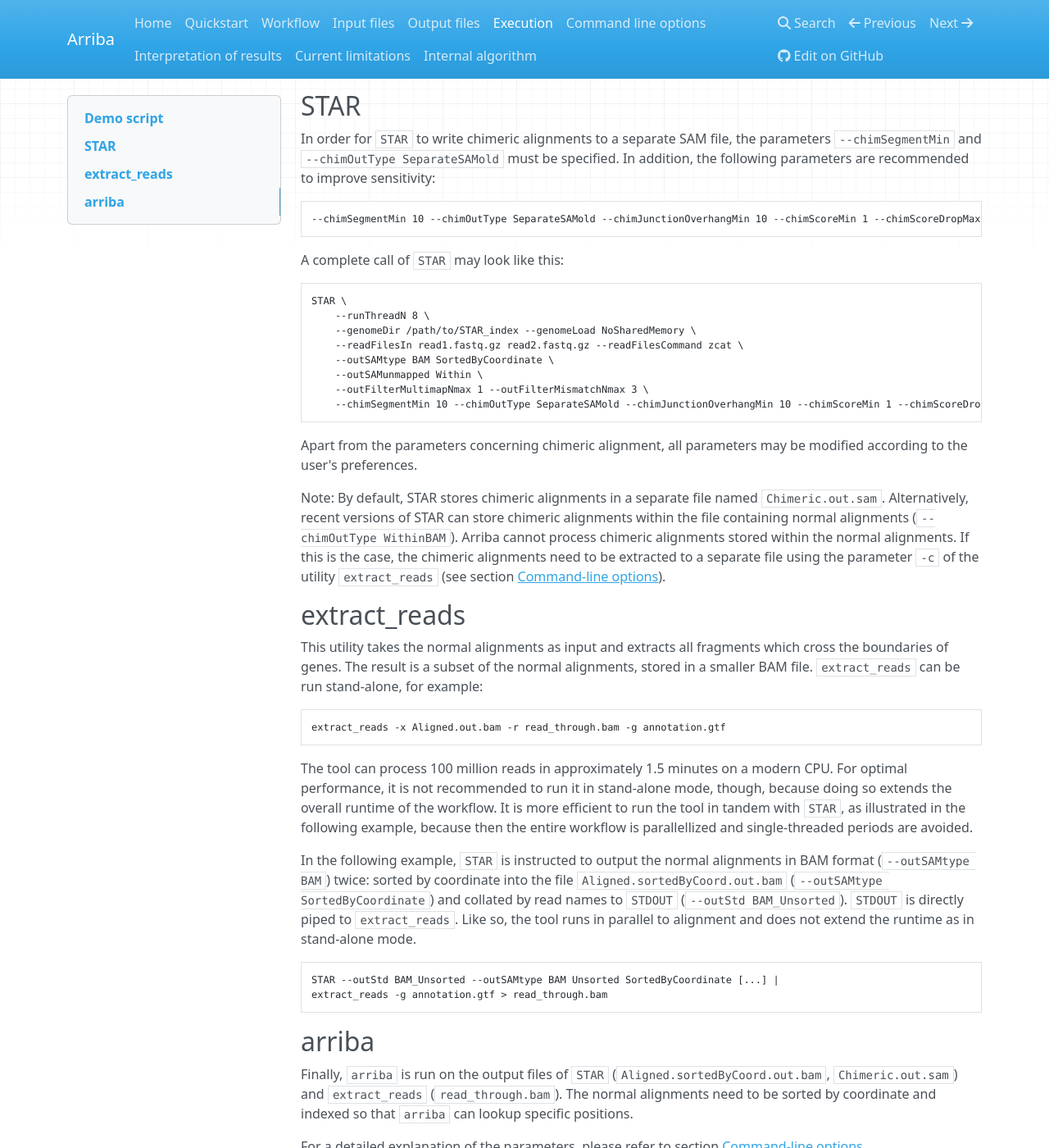
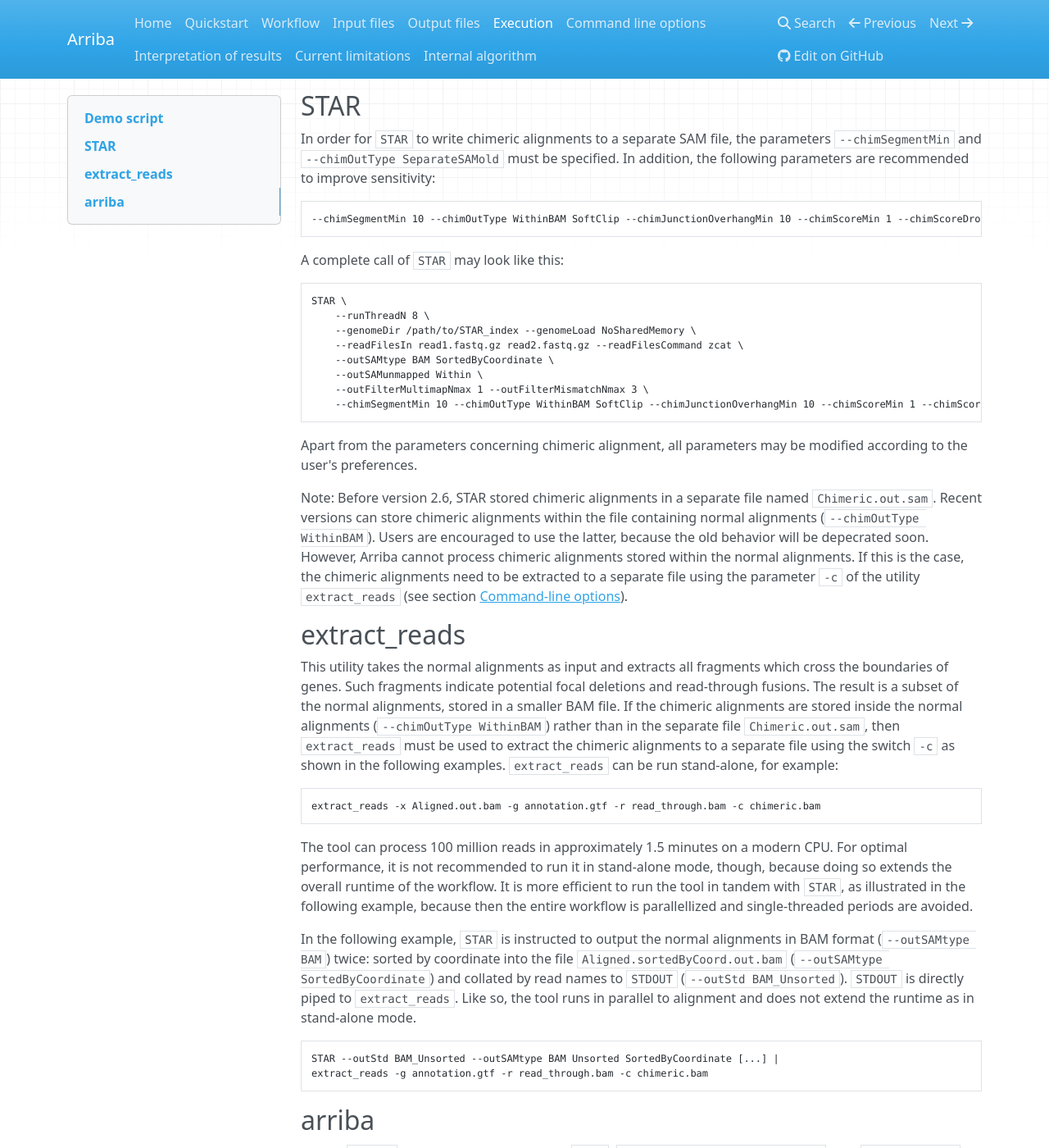
Before and after one commit to suhrig/arriba, an MkDocs documentation site: the page built from documentation/execution.md, in a window 1280 px wide and 1400 px high, scrolled down 236 px. Shown: the whole window at 82% size. Built offline with MkDocs 1.6.1, drawn with Linux system fonts in a browser that asks for light colours; nearby versions of some CDN libraries; old or Windows-style settings are respelled for this version of MkDocs.

Commit message:
use --chimOutType WithinBAM, because SeparateSAMold might be deprecated soon

````diff
--- a/documentation/execution.md
+++ b/documentation/execution.md
@@ -9,7 +9,7 @@
 In order for `STAR` to write chimeric alignments to a separate SAM file, the parameters `--chimSegmentMin` and `--chimOutType SeparateSAMold` must be specified. In addition, the following parameters are recommended to improve sensitivity:
 
 ```bash
---chimSegmentMin 10 --chimOutType SeparateSAMold --chimJunctionOverhangMin 10 --chimScoreMin 1 --chimScoreDropMax 30 --chimScoreJunctionNonGTAG 0 --chimScoreSeparation 1 --alignSJstitchMismatchNmax 5 -1 5 5 --chimSegmentReadGapMax 3
+--chimSegmentMin 10 --chimOutType WithinBAM SoftClip --chimJunctionOverhangMin 10 --chimScoreMin 1 --chimScoreDropMax 30 --chimScoreJunctionNonGTAG 0 --chimScoreSeparation 1 --alignSJstitchMismatchNmax 5 -1 5 5 --chimSegmentReadGapMax 3
 ```
 
 A complete call of `STAR` may look like this:
@@ -22,20 +22,20 @@
 	--outSAMtype BAM SortedByCoordinate \
 	--outSAMunmapped Within \
 	--outFilterMultimapNmax 1 --outFilterMismatchNmax 3 \
-	--chimSegmentMin 10 --chimOutType SeparateSAMold --chimJunctionOverhangMin 10 --chimScoreMin 1 --chimScoreDropMax 30 --chimScoreJunctionNonGTAG 0 --chimScoreSeparation 1 --alignSJstitchMismatchNmax 5 -1 5 5 --chimSegmentReadGapMax 3
+	--chimSegmentMin 10 --chimOutType WithinBAM SoftClip --chimJunctionOverhangMin 10 --chimScoreMin 1 --chimScoreDropMax 30 --chimScoreJunctionNonGTAG 0 --chimScoreSeparation 1 --alignSJstitchMismatchNmax 5 -1 5 5 --chimSegmentReadGapMax 3
 ```
 
 Apart from the parameters concerning chimeric alignment, all parameters may be modified according to the user's preferences.
 
-Note: By default, STAR stores chimeric alignments in a separate file named `Chimeric.out.sam`. Alternatively, recent versions of STAR can store chimeric alignments within the file containing normal alignments (`--chimOutType WithinBAM`). Arriba cannot process chimeric alignments stored within the normal alignments. If this is the case, the chimeric alignments need to be extracted to a separate file using the parameter `-c` of the utility `extract_reads` (see section [Command-line options](command-line-options.md#extract_reads)).
+Note: Before version 2.6, STAR stored chimeric alignments in a separate file named `Chimeric.out.sam`. Recent versions can store chimeric alignments within the file containing normal alignments (`--chimOutType WithinBAM`). Users are encouraged to use the latter, because the old behavior will be depecrated soon. However, Arriba cannot process chimeric alignments stored within the normal alignments. If this is the case, the chimeric alignments need to be extracted to a separate file using the parameter `-c` of the utility `extract_reads` (see section [Command-line options](command-line-options.md#extract_reads)).
 
 extract_reads
 -------------
 
-This utility takes the normal alignments as input and extracts all fragments which cross the boundaries of genes. The result is a subset of the normal alignments, stored in a smaller BAM file. `extract_reads` can be run stand-alone, for example:
+This utility takes the normal alignments as input and extracts all fragments which cross the boundaries of genes. Such fragments indicate potential focal deletions and read-through fusions. The result is a subset of the normal alignments, stored in a smaller BAM file. If the chimeric alignments are stored inside the normal alignments (`--chimOutType WithinBAM`) rather than in the separate file `Chimeric.out.sam`, then `extract_reads` must be used to extract the chimeric alignments to a separate file using the switch `-c` as shown in the following examples. `extract_reads` can be run stand-alone, for example:
 
 ```bash
-extract_reads -x Aligned.out.bam -r read_through.bam -g annotation.gtf
+extract_reads -x Aligned.out.bam -g annotation.gtf -r read_through.bam -c chimeric.bam
 ```
 
 The tool can process 100 million reads in approximately 1.5 minutes on a modern CPU. For optimal performance, it is not recommended to run it in stand-alone mode, though, because doing so extends the overall runtime of the workflow. It is more efficient to run the tool in tandem with `STAR`, as illustrated in the following example, because then the entire workflow is parallellized and single-threaded periods are avoided.
@@ -44,12 +44,12 @@
 
 ```bash
 STAR --outStd BAM_Unsorted --outSAMtype BAM Unsorted SortedByCoordinate [...] |
-extract_reads -g annotation.gtf > read_through.bam
+extract_reads -g annotation.gtf -r read_through.bam -c chimeric.bam
 ```
 
 arriba
 ------
 
-Finally, `arriba` is run on the output files of `STAR` (`Aligned.sortedByCoord.out.bam`, `Chimeric.out.sam`) and `extract_reads` (`read_through.bam`). The normal alignments need to be sorted by coordinate and indexed so that `arriba` can lookup specific positions.
+Finally, `arriba` is run on the output files of `STAR` (`Aligned.sortedByCoord.out.bam`) and `extract_reads` (`read_through.bam`, `chimeric.bam`). The normal alignments need to be sorted by coordinate and indexed so that `arriba` can lookup specific positions.
 
 For a detailed explanation of the parameters, please refer to section [Command-line options](command-line-options.md).
````
Also changed, not shown: documentation/workflow.md (+1 -1 lines), documentation/workflow.svg, 2 other files.
